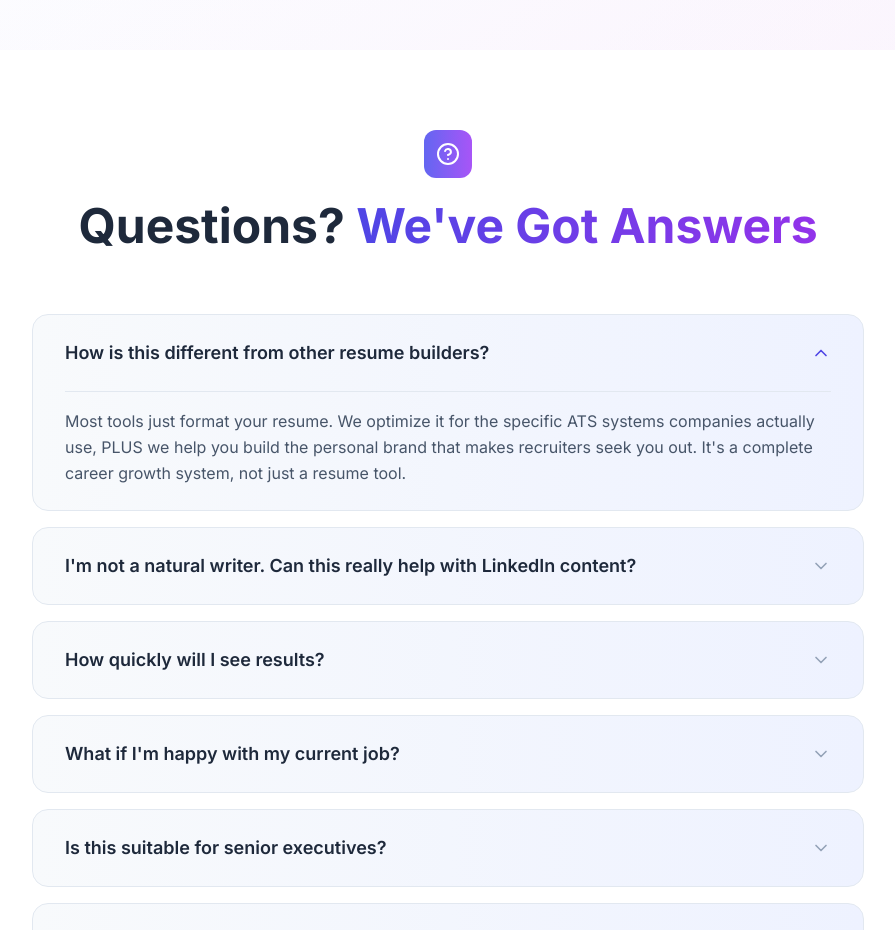
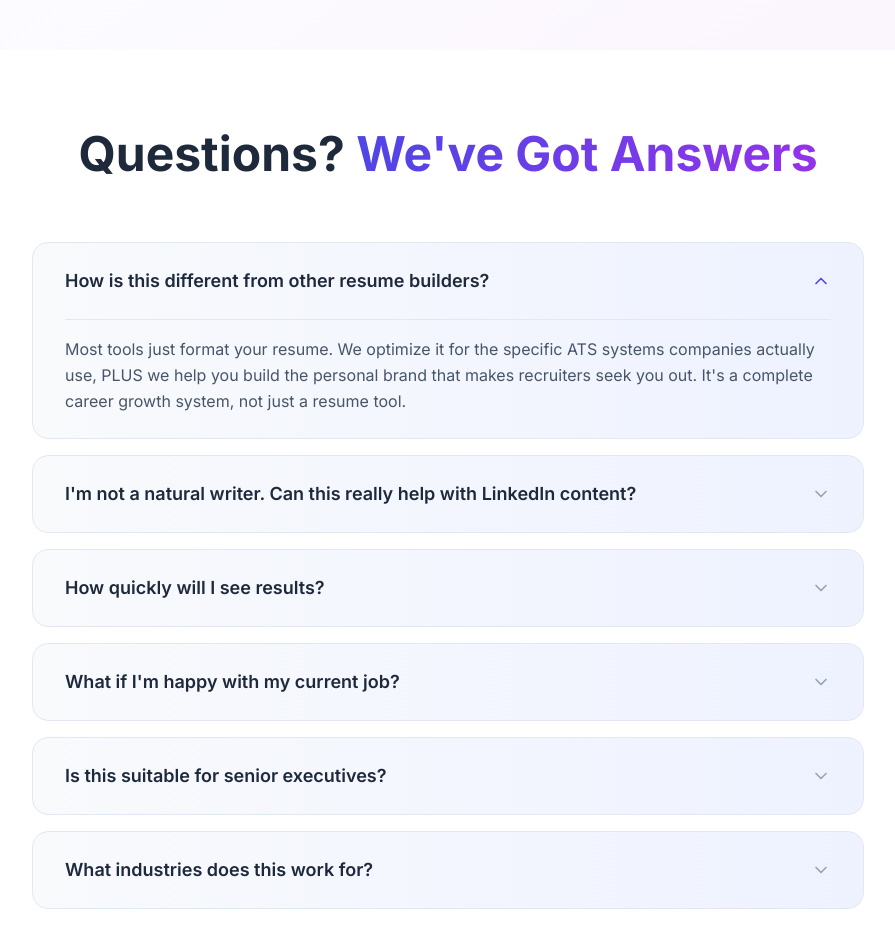
Before and after one commit to testbolt600-hub/proj-14-09-2025-v1, a React (Vite) app: page / in a window 1280 px wide. Shown: the part 5980-6910 px from the top of the page, without its empty margins (192-1087 px from the left). Built offline with nearby package versions, Linux system fonts and the light colour scheme; no server answers.

Commit message:
removed Icon

```diff
--- a/src/components/FAQ.tsx
+++ b/src/components/FAQ.tsx
@@ -1,5 +1,5 @@
 import React, { useState } from 'react';
-import { ChevronDown, ChevronUp, HelpCircle } from 'lucide-react';
+import { ChevronDown, ChevronUp } from 'lucide-react';
 import { useInView } from '../hooks/useInView';
 
 const FAQ = () => {
@@ -41,11 +41,6 @@ const FAQ = () => {
     <section id="faq" className="py-20 bg-white">
       <div className="max-w-4xl mx-auto px-4 sm:px-6 lg:px-8">
         <div ref={ref} className={`text-center mb-16 transition-all duration-1000 ${isInView ? 'opacity-100 translate-y-0' : 'opacity-0 translate-y-10'}`}>
-          <div className="flex items-center justify-center gap-3 mb-6">
-            <div className="w-12 h-12 bg-gradient-to-r from-indigo-500 to-purple-500 rounded-xl flex items-center justify-center">
-              <HelpCircle className="w-6 h-6 text-white" />
-            </div>
-          </div>
           <h2 className="text-4xl md:text-5xl font-bold text-slate-800 mb-6">
             Questions? <span className="bg-gradient-to-r from-indigo-600 to-purple-600 bg-clip-text text-transparent">We've Got Answers</span>
           </h2>
```
